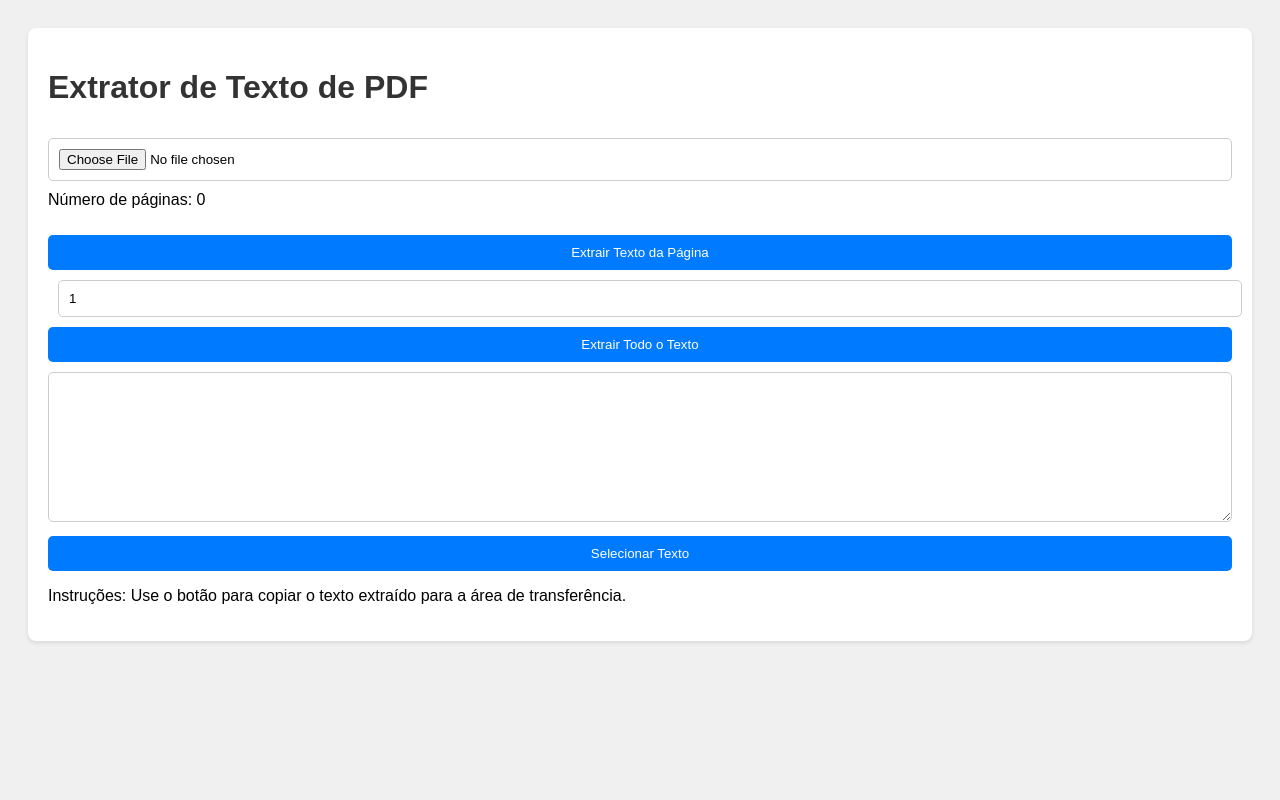
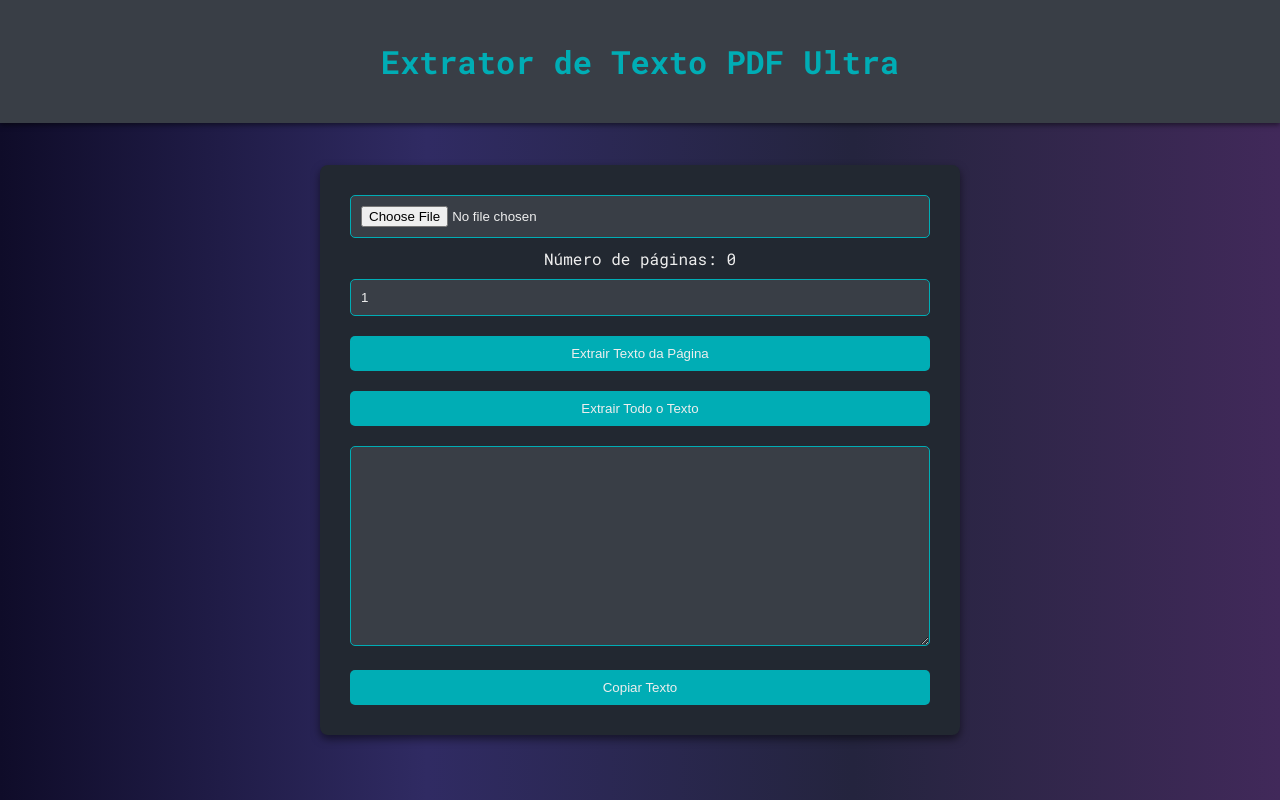
Before and after one commit to aajunior43/PDF-Extrator, a plain HTML site: page index.html in a window 1280 px wide. Drawn offline with Linux system fonts and the light colour scheme.

Commit message:
Update index.html

```diff
--- a/index.html
+++ b/index.html
@@ -2,100 +2,140 @@
 <html lang="pt-br">
 <head>
     <meta charset="UTF-8">
-    <title>Extrator de Texto PDF Aperfeiçoado</title>
+    <title>Extrator de Texto PDF Ultra</title>
     <script src="https://cdnjs.cloudflare.com/ajax/libs/pdf.js/2.10.377/pdf.min.js"></script>
+    <link href="https://fonts.googleapis.com/css2?family=Roboto+Mono:wght@400;700&display=swap" rel="stylesheet">
     <style>
-        body { font-family: Arial, sans-serif; padding: 20px; background-color: #f0f0f0; }
-        h1 { color: #333; }
-        .container { background-color: #fff; padding: 20px; border-radius: 8px; box-shadow: 0 2px 4px rgba(0,0,0,0.1); }
-        input, button, textarea { width: 100%; padding: 10px; margin-top: 10px; border-radius: 5px; border: 1px solid #ccc; box-sizing: border-box; }
-        button { background-color: #007bff; color: white; border: none; cursor: pointer; }
-        button:hover { background-color: #0056b3; }
-        #pageCount { margin-top: 10px; }
-        textarea { height: 150px; resize: vertical; }
+        body {
+            font-family: 'Roboto Mono', monospace;
+            margin: 0;
+            padding: 0;
+            background: linear-gradient(to right, #0f0c29, #302b63, #24243e, #41295a);
+            color: #00ffcc;
+            text-align: center;
+            display: flex;
+            flex-direction: column;
+            align-items: center;
+            justify-content: center;
+            height: 100vh;
+        }
+        .header {
+            width: 100%;
+            padding: 20px 0;
+            background-color: #393e46;
+            color: #00adb5;
+            text-align: center;
+            position: fixed;
+            top: 0;
+            left: 0;
+            box-shadow: 0 2px 5px rgba(0,0,0,0.5);
+            z-index: 1000;
+        }
+        .container {
+            background-color: #222831;
+            padding: 20px;
+            border-radius: 8px;
+            box-shadow: 0 4px 8px rgba(0, 0, 0, 0.5);
+            margin-top: 100px;
+            width: 90%;
+            max-width: 600px;
+        }
+        h1 {
+            color: #00adb5;
+            margin: 20px 0;
+        }
+        input[type="file"], input[type="number"], textarea, button {
+            width: calc(100% - 20px);
+            padding: 10px;
+            margin: 10px 0;
+            background: #393e46;
+            border: 1px solid #00adb5;
+            color: #eeeeee;
+            border-radius: 5px;
+            box-sizing: border-box;
+        }
+        button {
+            background-color: #00adb5;
+            border: none;
+            cursor: pointer;
+            transition: background-color 0.3s ease;
+        }
+        button:hover {
+            background-color: #00ffcc;
+        }
+        textarea {
+            height: 200px;
+            resize: vertical;
+        }
+        #pageCount {
+            color: #eeeeee;
+        }
     </style>
 </head>
 <body>
+    <div class="header">
+        <h1>Extrator de Texto PDF Ultra</h1>
+    </div>
     <div class="container">
-        <h1>Extrator de Texto de PDF</h1>
-        <input type="file" id="fileInput" accept=".pdf" />
-        <p id="pageCount">Número de páginas: 0</p>
-        <div>
+        <input type="file" id="fileInput" accept="application/pdf" />
+        <div id="pageCount">Número de páginas: 0</div>
+        <input type="number" id="pageNumber" value="1" min="1" />
         <button onclick="extractTextFromPage()">Extrair Texto da Página</button>
-            <input type="number" id="pageNumber" value="1" min="1" style="margin-left: 10px;" />
+        <button onclick="extractAllText()">Extrair Todo o Texto</button>
+        <textarea id="textContent" readonly></textarea>
+        <button onclick="copyExtractedText()">Copiar Texto</button>
     </div>
-        <div>
-            <button onclick="extractAllText()">Extrair Todo o Texto</button>
-        </div>
-        <textarea id="textContent" readonly></textarea>
-        <button onclick="copyExtractedText()">Selecionar Texto</button>
-        <p>Instruções: Use o botão para copiar o texto extraído para a área de transferência.</p>
-    </div>
-
     <script>
         let pdfDoc = null;
 
         document.getElementById('fileInput').addEventListener('change', async function(event) {
             const file = event.target.files[0];
-            if (!file) {
-                alert('Por favor, selecione um arquivo PDF.');
-                return;
-            }
+            if (file) {
                 const fileReader = new FileReader();
                 fileReader.onload = async function() {
+                    try {
                         const typedArray = new Uint8Array(this.result);
-                try {
-                    pdfDoc = await pdfjsLib.getDocument(typedArray).promise;
+                        pdfDoc = await pdfjsLib.getDocument({data: typedArray}).promise;
                         document.getElementById('pageCount').textContent = `Número de páginas: ${pdfDoc.numPages}`;
                     } catch (error) {
-                    console.error('Erro ao carregar o PDF:', error);
-                    alert('Falha ao carregar o PDF. Por favor, tente novamente.');
+                        console.error('Error loading the PDF: ', error);
+                        alert('Erro ao carregar o PDF.');
                     }
                 };
                 fileReader.readAsArrayBuffer(file);
+            }
         });
 
         async function extractTextFromPage() {
             const pageNumber = parseInt(document.getElementById('pageNumber').value, 10);
-            if (!pdfDoc) {
-                alert('PDF não carregado.');
-                return;
-            }
-            if (pageNumber < 1 || pageNumber > pdfDoc.numPages) {
-                alert('Número de página inválido.');
-                return;
-            }
+            if (pdfDoc && pageNumber >= 1 && pageNumber <= pdfDoc.numPages) {
                 const page = await pdfDoc.getPage(pageNumber);
                 const textContent = await page.getTextContent();
-            const text = textContent.items.map(item => item.str).join(' ');
-            document.getElementById('textContent').value = text;
+                document.getElementById('textContent').value = textContent.items.map(item => item.str).join('\n');
+            } else {
+                alert('PDF não carregado ou número de página inválido.');
+            }
         }
 
         async function extractAllText() {
-            if (!pdfDoc) {
-                alert('PDF não carregado.');
-                return;
-            }
+            if (pdfDoc) {
                 let fullText = '';
                 for (let num = 1; num <= pdfDoc.numPages; num++) {
                     const page = await pdfDoc.getPage(num);
                     const textContent = await page.getTextContent();
-                fullText += textContent.items.map(item => item.str).join(' ') + '\n\n';
+                    fullText += textContent.items.map(item => item.str).join('\n') + '\n\n';
                 }
                 document.getElementById('textContent').value = fullText;
+            } else {
+                alert('PDF não carregado.');
+            }
         }
 
         function copyExtractedText() {
             const textArea = document.getElementById('textContent');
             textArea.select();
-            textArea.setSelectionRange(0, textArea.value.length);
-
-            if (navigator.clipboard && navigator.clipboard.writeText) {
-                // O texto já está selecionado, não é necessário copiar automaticamente
-                alert('Texto selecionado! Copie manualmente usando Ctrl + C (ou Command + C no macOS).');
-            } else {
-                alert('Seu navegador não suporta o acesso à área de transferência. Por favor, copie o texto manualmente.');
-            }
+            document.execCommand('copy');
+            alert('Texto copiado para a área de transferência.');
         }
     </script>
 </body>
```
Lines whose indentation alone changed are shown as unchanged.
